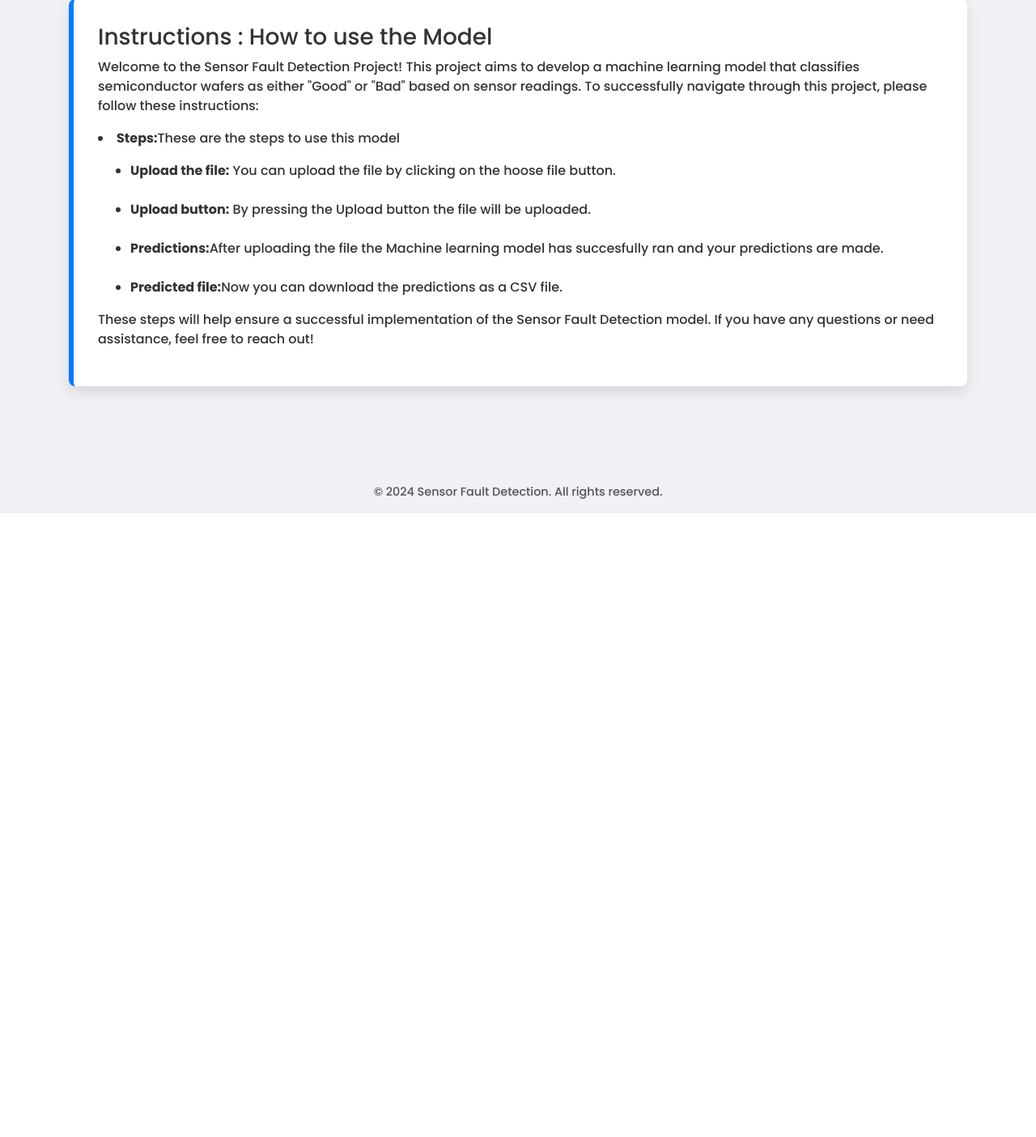
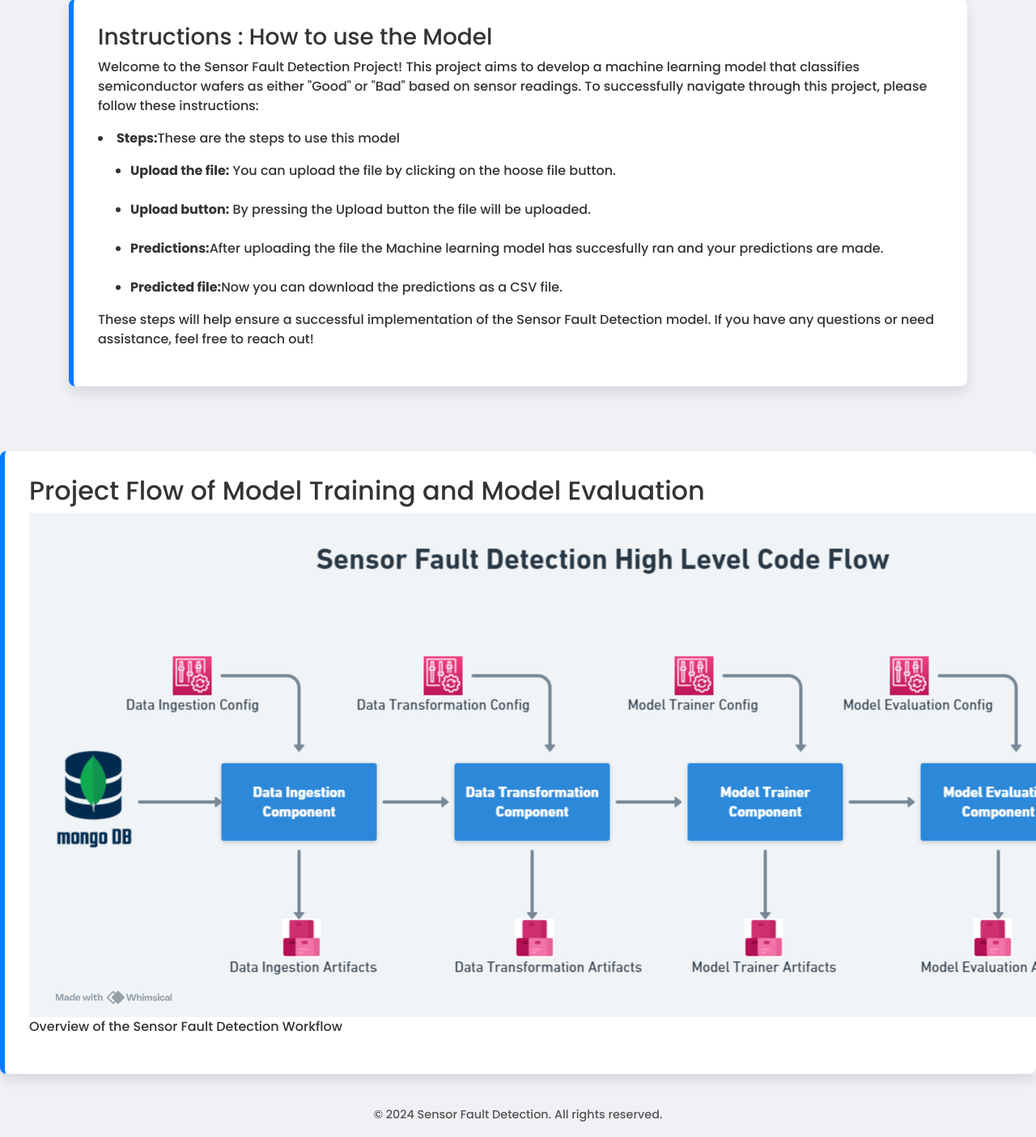
Before and after one commit to AravaChoudhary/Sensor_Fault, a Flask app: page /predict in a window 1280 px wide; the page is wider, and only the part inside the window is pictured. Shown: the part 1061-2465 px from the top of that part at 81% size. Before the commit the page ends 1695 px from the top of that part, so only its background shows below. Run offline with Flask 3, Linux system fonts and the light colour scheme; some libraries are stand-ins or nearby versions.

Commit message:
AWS Deployment

```diff
--- a/templates/home.html
+++ b/templates/home.html
@@ -100,7 +100,7 @@
 <body>
     <div class="container">
         <h1>Sensor Fault Detection Project</h1>
-        <a href="/train" class="btn-try">Try the Model 📝</a>
+        <a href="/predict" class="btn-try">Try the Model 📝</a>
 
         <div class="section">
             <h3>Introduction</h3>
@@ -153,7 +153,7 @@
             <p>
                 Following these steps will help ensure a successful implementation of the Sensor Fault Detection model. If you have any questions or need assistance, feel free to reach out!
             </p>
-            <a href="/train" class="btn-try">Try the Model 📝</a>
+            <a href="/predict" class="btn-try">Try the Model 📝</a>
         </div>
     </div>
 
--- a/templates/index.html
+++ b/templates/index.html
@@ -148,6 +148,14 @@
         </div>
     </div>
 
+    <div class="section">
+        <h2>Project Flow of Model Training and Model Evaluation</h2>
+        <div class="diagram">
+            <img src="{{ url_for('static', filename='High_Level_Flow.png') }}" alt="Diagram 1 Description">
+            <p> Overview of the Sensor Fault Detection Workflow</p>
+        </div>
+    </div>
+
     <footer>
         <p>&copy; 2024 Sensor Fault Detection. All rights reserved.</p>
     </footer>
```
